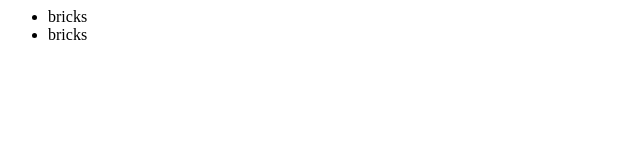
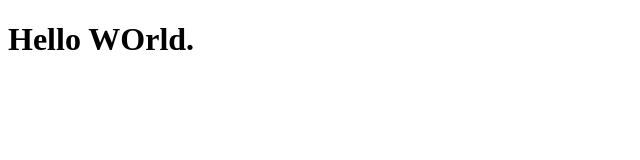
Before and after one commit to 0rammar0/learninggit, a plain HTML site: page index.html in a window 1280 px wide. Shown: the whole page, without its empty margins (0-640 px from the left). Drawn offline with Linux system fonts and the light colour scheme.

Commit message:
real website changes

```diff
--- a/index.html
+++ b/index.html
@@ -1,10 +1,13 @@
-<html>
-  <body>
-      <div>
-          <ul>
-              <li>bricks</li>
-              <li>bricks</li>
-          </ul>
-      </div?
-  </body>
+<!DOCTYPE html>
+
+<head>
+  <meta charset="utf-8">
+  <title>Web Hello</title>
+  <link rel="stylesheet" href="style.css"
+</head>
+
+<body>
+  <h1>Hello WOrld.</h1>
+</body>
+
 </html>
```
Also changed, not shown: home.html (deleted, +0 -8 lines), style.css (added).
